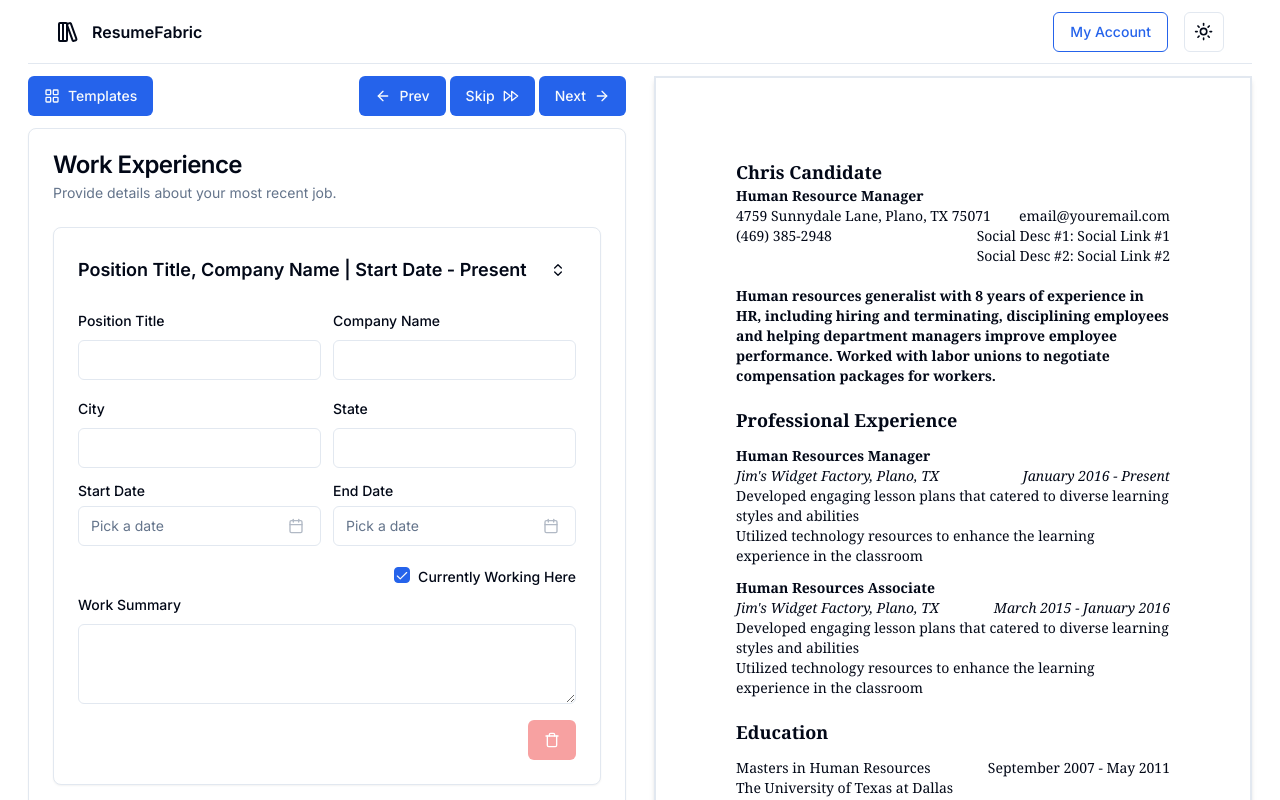
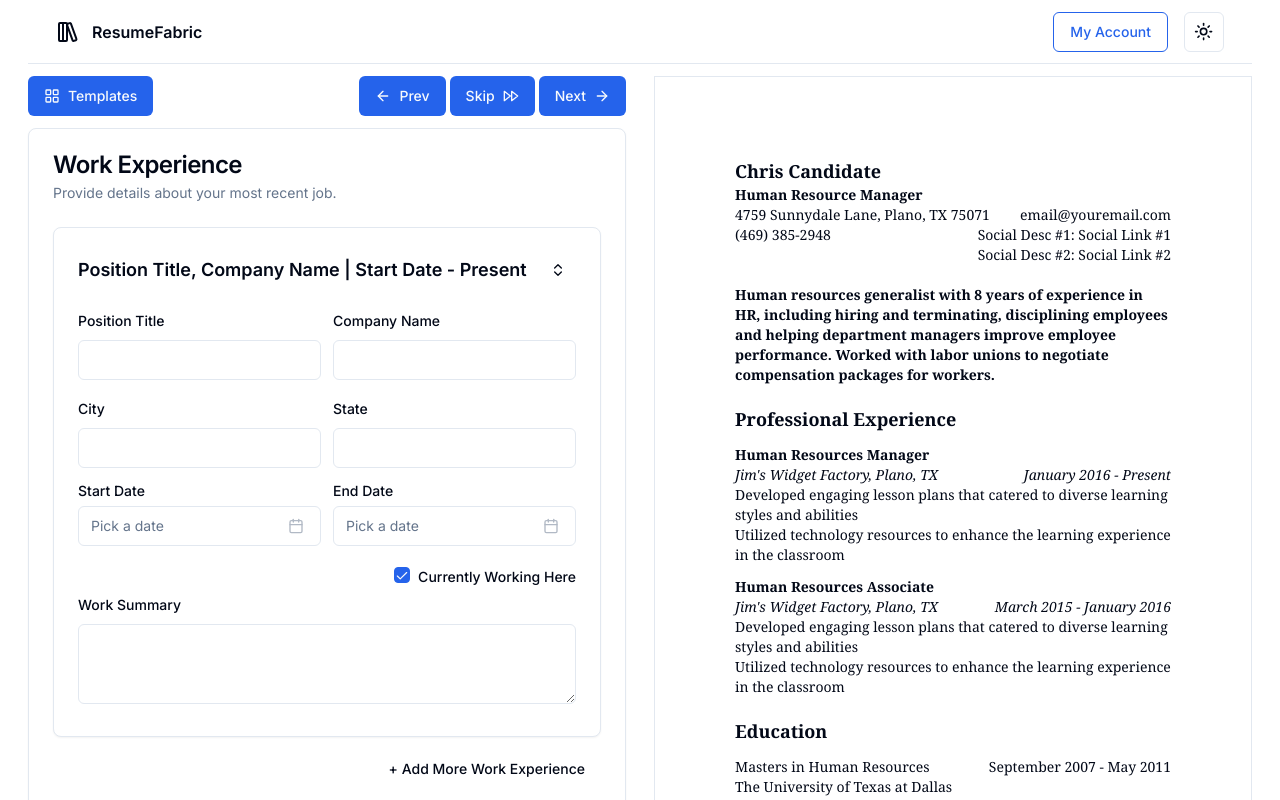
Before and after one commit to Avsholeh/resumefabric, a Next.js app: page /work-experience in a window 1280 px wide. Shown: the top 800 px of the page. Built offline with nearby package versions, Linux system fonts and the light colour scheme.

Commit message:
chore: improvements

```diff
--- a/src/components/shared/resume-container.tsx
+++ b/src/components/shared/resume-container.tsx
@@ -8,9 +8,7 @@ export default function ResumeContainer({ form, template }: Props): React.ReactE
         <div className="w-full gap-3 md:gap-5 lg:flex lg:gap-7">
             <div className="mb-3 w-full lg:w-1/2">{form}</div>
             <div className="mb-3 hidden w-full md:flex lg:w-1/2">
-                <div className="resume-container h-5/6 w-full overflow-auto border border-slate-200 shadow-md">
-                    {template}
-                </div>
+                <div className="resume-container w-full overflow-auto">{template}</div>
             </div>
         </div>
     );
--- a/src/features/resume/personal-details/components/form.tsx
+++ b/src/features/resume/personal-details/components/form.tsx
@@ -36,7 +36,7 @@ export default function PersonalDetailsForm(): React.ReactElement {
             >
                 <FormButtonGroup nextURL="/work-experience" prevURL="/getting-started" showSkip />
 
-                <Card>
+                <Card className="mb-20">
                     <CardHeader>
                         <CardTitle>Personal Details</CardTitle>
                         <CardDescription>
--- a/src/features/resume/personal-details/components/social-link.tsx
+++ b/src/features/resume/personal-details/components/social-link.tsx
@@ -57,7 +57,7 @@ export default function SocialLinks() {
                         </div>
 
                         <div className="flex w-full justify-end">
-                            <Button type="button" variant="outline" size="icon" onClick={() => remove(index)}>
+                            <Button type="button" variant="destructive" size="icon" onClick={() => remove(index)}>
                                 <Trash className="h-4 w-4" />
                             </Button>
                         </div>
@@ -65,7 +65,7 @@ export default function SocialLinks() {
                 </Card>
             ))}
 
-            <div className="mb-20 flex justify-end">
+            <div className="flex justify-end">
                 <Button type="button" variant={"ghost"} onClick={() => append({ desc: "", link: "" })}>
                     + Add Social Links
                 </Button>
--- a/src/features/resume/work-experience/components/form.tsx
+++ b/src/features/resume/work-experience/components/form.tsx
@@ -28,8 +28,6 @@ export default function WorkExperienceForm(): React.ReactElement {
         },
     });
 
-    const i = [];
-
     const { fields, append, remove } = useFieldArray({
         control: form.control,
         name: "workExperiences",
@@ -48,7 +46,7 @@ export default function WorkExperienceForm(): React.ReactElement {
 
     const onSubmit: SubmitHandler<WorkExperienceArraySchemaField> = async (fieldValue) => {
         console.log(fieldValue);
-        // router.push("/education");
+        router.push("/education");
     };
 
     return (
@@ -56,7 +54,7 @@ export default function WorkExperienceForm(): React.ReactElement {
             <form id="work-experience" onSubmit={form.handleSubmit(onSubmit)}>
                 <FormButtonGroup nextURL="/education" prevURL="/personal-details" showSkip />
 
-                <Card className="mb-3">
+                <Card className="mb-20">
                     <CardHeader>
                         <CardTitle>Work Experience</CardTitle>
                         <CardDescription>Provide details about your most recent job.</CardDescription>
@@ -223,29 +221,31 @@ export default function WorkExperienceForm(): React.ReactElement {
                                                 />
                                             </div>
 
+                                            {fields.length > 1 && (
                                                 <div className="flex w-full justify-end">
                                                     <Button
                                                         type="button"
                                                         variant={"destructive"}
                                                         onClick={() => remove(index)}
-                                                    disabled={fields.length === 1}
+                                                        size={"icon"}
                                                     >
-                                                    <Trash className="h-4 w-4 text-white" />
+                                                        <Trash className="h-4 w-4" />
                                                     </Button>
                                                 </div>
+                                            )}
                                         </CollapsibleContent>
                                     </Collapsible>
                                 </CardContent>
                             </Card>
                         ))}
-                    </CardContent>
-                </Card>
 
-                <div className="mb-20 flex w-full justify-end">
+                        <div className="flex w-full justify-end md:mb-0">
                             <Button type="button" variant={"ghost"} onClick={() => append(WorkExperienceDefaultValues)}>
                                 + Add More Work Experience
                             </Button>
                         </div>
+                    </CardContent>
+                </Card>
             </form>
         </Form>
     );
```
Lines whose indentation alone changed are shown as unchanged.
